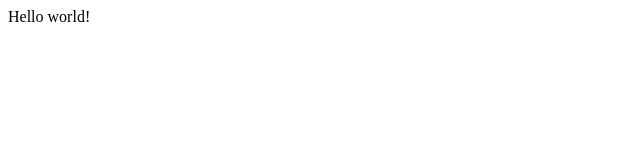
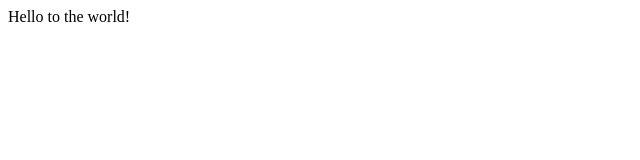
Before and after one commit to robert-laws/learning-june-2020-gatsby-tutorial, a Gatsby site: page / in a window 1280 px wide. Shown: the full height of the page, 0-640 px from the left. Built offline with nearby package versions, Linux system fonts and the light colour scheme; Gatsby itself is replaced by a stand-in of ours.

Commit message:
update readme

```diff
--- a/src/pages/index.js
+++ b/src/pages/index.js
@@ -1,5 +1,5 @@
 import React from "react"
 
 export default function Home() {
-  return <div>Hello world!</div>
+  return <div>Hello to the world!</div>
 }
```
Also changed, not shown: README.md.
